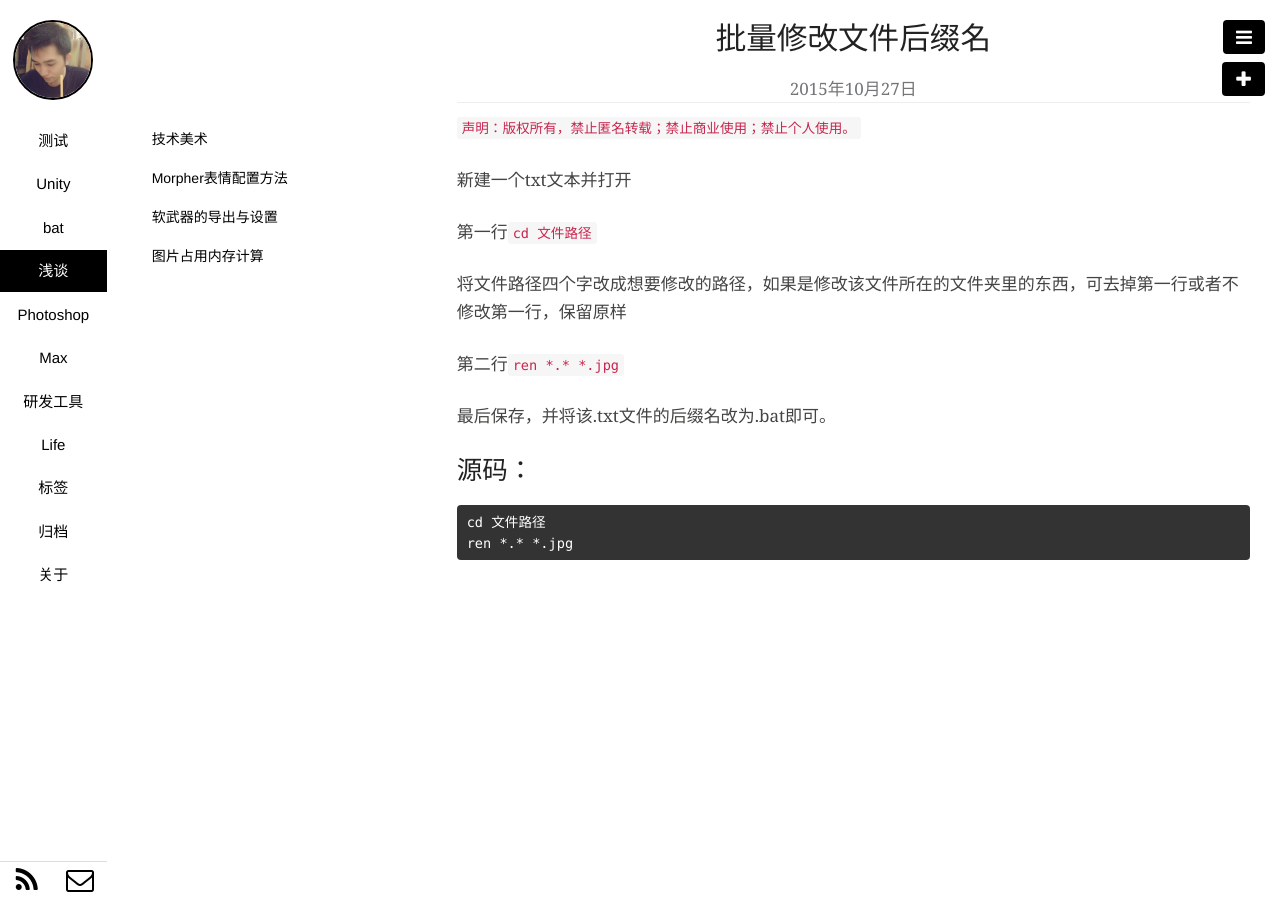
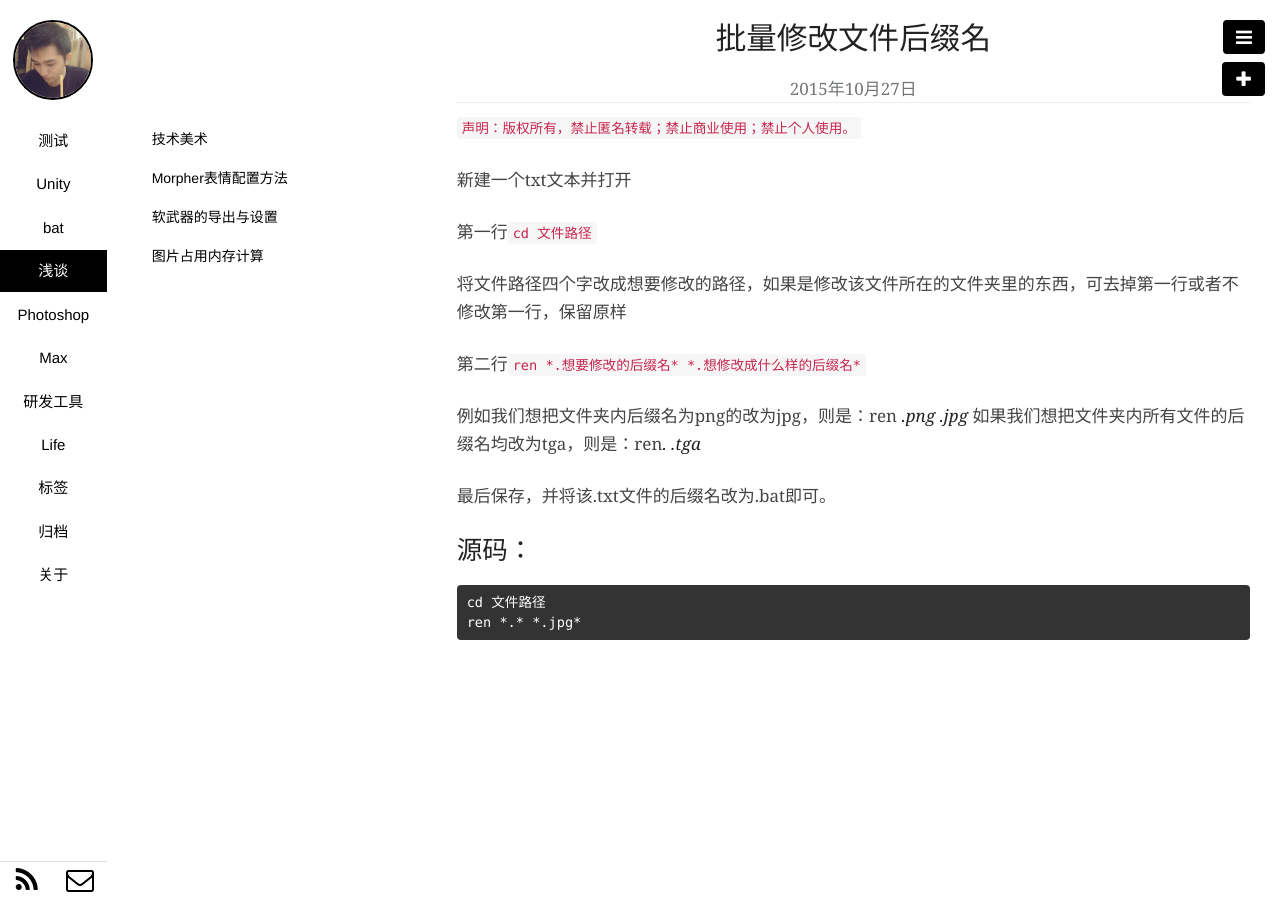
Before and after one commit to vingeart/vingeart.github.io, a Jekyll site: the page built from _posts/bat/2015-10-27-批量修改文件后缀名.md, in a window 1280 px wide. Built offline with Jekyll 4.4.1, drawn with Linux system fonts in a browser that asks for light colours; comment, search, counter and statistics services are not loaded.

Commit message:
后缀名

```diff
--- a/_posts/bat/2015-10-27-批量修改文件后缀名.md
+++ b/_posts/bat/2015-10-27-批量修改文件后缀名.md
@@ -16,11 +16,14 @@ published: True
 
 将文件路径四个字改成想要修改的路径，如果是修改该文件所在的文件夹里的东西，可去掉第一行或者不修改第一行，保留原样
 
-第二行`ren *.* *.jpg`
+第二行`ren *.想要修改的后缀名* *.想修改成什么样的后缀名*`
+
+例如我们想把文件夹内后缀名为png的改为jpg，则是：ren *.png* *.jpg*
+如果我们想把文件夹内所有文件的后缀名均改为tga，则是：ren*.* *.tga*
 
 最后保存，并将该.txt文件的后缀名改为.bat即可。
 
 ## 源码：
 
 	cd 文件路径
-	ren *.* *.jpg
+	ren *.* *.jpg*
```
